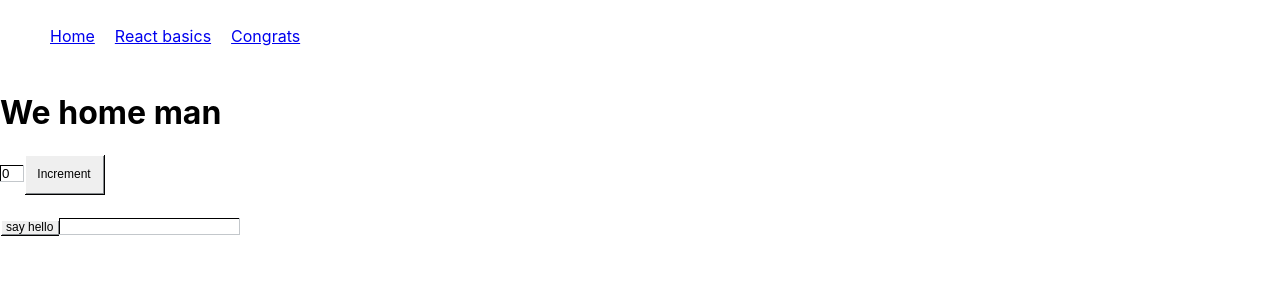
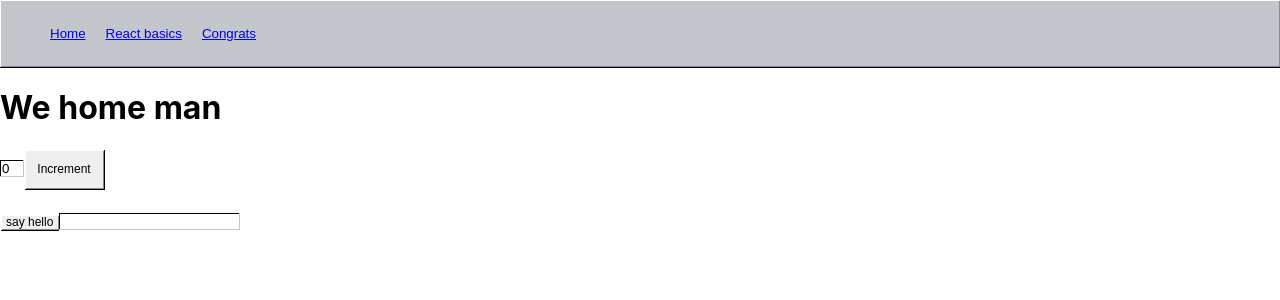
Before and after one commit to philippschwarzmueller/transcendence, a React (Create React App) app in the folder frontend/: page /home in a window 1280 px wide. Shown: the top 300 px of the page. Built offline with nearby package versions, Linux system fonts and the light colour scheme; no server answers.

Commit message:
clean up in component structure

```diff
--- a/frontend/src/components/button/Button.tsx
+++ b/frontend/src/components/button/Button.tsx
@@ -1,3 +1,42 @@
-import { Button } from "./style";
+import styled from "styled-components";
+
+const Button = styled.button`
+  background-color: material;
+  padding: 7 20 5;
+  border: none;
+  color: materialText;
+
+  font-size: 12px;
+
+  box-shadow:
+    inset 1px 1px 0px 1px rgb(255, 255, 255),
+    inset 0 0 0 1px rgb(134, 138, 142),
+    1px 1px 0 0px rgb(0, 0, 0);
+
+  &:disabled {
+    color: materialTextDisabled;
+  }
+
+  &:focus {
+    outline: 1px dotted rgb(0, 0, 0);
+    outline-offset: -5px;
+
+    box-shadow:
+      inset 1px 1px 0px 1px rgb(255, 255, 255),
+      inset 0 0 0 1px rgb(134, 138, 142),
+      1px 1px 0 0px rgb(0, 0, 0);
+  }
+
+  &:active {
+    padding: 8 20 4;
+
+    outline: 1px dotted rgb(0, 0, 0);
+    outline-offset: -5px;
+
+    box-shadow:
+      inset 0 0 0 1px rgb(134, 138, 142),
+      0 0 0 1px rgb(0, 0, 0);
+  }
+`;
 
 export default Button;
--- a/frontend/src/components/button/style.ts
+++ /dev/null
@@ -1,40 +0,0 @@
-import styled from "styled-components";
-
-export const Button = styled.button`
-  background-color: material;
-  padding: 7 20 5;
-  border: none;
-  color: materialText;
-
-  font-size: 12px;
-
-  box-shadow:
-    inset 1px 1px 0px 1px rgb(255, 255, 255),
-    inset 0 0 0 1px rgb(134, 138, 142),
-    1px 1px 0 0px rgb(0, 0, 0);
-
-  &:disabled {
-    color: materialTextDisabled;
-  }
-
-  &:focus {
-    outline: 1px dotted rgb(0, 0, 0);
-    outline-offset: -5px;
-
-    box-shadow:
-      inset 1px 1px 0px 1px rgb(255, 255, 255),
-      inset 0 0 0 1px rgb(134, 138, 142),
-      1px 1px 0 0px rgb(0, 0, 0);
-  }
-
-  &:active {
-    padding: 8 20 4;
-
-    outline: 1px dotted rgb(0, 0, 0);
-    outline-offset: -5px;
-
-    box-shadow:
-      inset 0 0 0 1px rgb(134, 138, 142),
-      0 0 0 1px rgb(0, 0, 0);
-  }
-`;
--- a/frontend/src/components/input/Input.tsx
+++ b/frontend/src/components/input/Input.tsx
@@ -1,3 +1,33 @@
-import { Input } from './style';
+import styled from 'styled-components';
+
+const Input = styled.input`
+  outline: none;
+  border: none;
+  cursor: text;
+
+  padding: 3 3 5 3;
+
+  color: rgb(0, 0, 0);
+  background-color: rgb(255, 255, 255);
+
+  border-radius: 0;
+  border-top-width: 1;
+  border-top-style: 1;
+  border-top-color: borderDark;
+
+  border-right-width: 0;
+  border-bottom-width: 0;
+
+  border-left-width: 1;
+  border-left-style: 1;
+  border-left-color: borderDark;
+
+  box-shadow:
+    inset -1px -1px 0px 0px rgb(195, 199, 203),
+    inset 1px 1px 0px 0px rgb(0, 0, 0),
+    0.5px 0.5px 0px 0.5px rgb(255, 255, 255);
+
+  -webkit-appearance: none;
+`;
 
 export default Input;
--- a/frontend/src/components/input/style.ts
+++ /dev/null
@@ -1,31 +0,0 @@
-import styled from 'styled-components';
-
-export const Input = styled.input`
-  outline: none;
-  border: none;
-  cursor: text;
-
-  padding: 3 3 5 3;
-
-  color: rgb(0, 0, 0);
-  background-color: rgb(255, 255, 255);
-
-  border-radius: 0;
-  border-top-width: 1;
-  border-top-style: 1;
-  border-top-color: borderDark;
-
-  border-right-width: 0;
-  border-bottom-width: 0;
-
-  border-left-width: 1;
-  border-left-style: 1;
-  border-left-color: borderDark;
-
-  box-shadow:
-    inset -1px -1px 0px 0px rgb(195, 199, 203),
-    inset 1px 1px 0px 0px rgb(0, 0, 0),
-    0.5px 0.5px 0px 0.5px rgb(255, 255, 255);
-
-  -webkit-appearance: none;
-`;
--- a/frontend/src/components/nav/Navbar.tsx
+++ b/frontend/src/components/nav/Navbar.tsx
@@ -1,20 +1,53 @@
 import React from 'react';
-import { StyledNavbar } from './style';
 import { Link } from 'react-router-dom';
+
+import styled from 'styled-components';
+
+const StyledNavbar = styled.nav`
+    bottom: 0px;
+    left: 0px;
+    right: 0px;
+    -webkit-box-pack: justify;
+    width: 100vw;
+    z-index: 2;
+    background-color: rgb(195, 199, 203);
+    --x-shadow: inset 0.5px 0.5px 0px 0.5px #ffffff,
+                inset 0 0 0 1px #868a8e,
+                1px 0px 0 0px #000000,
+                0px 1px 0 0px #000000,
+                1px 1px 0 0px #000000;
+    box-shadow: var(--x-ring-shadow,0 0 #0000),var(--x-shadow);
+`;
+
+const StyledLink = styled(Link)`
+
+`;
+
+const StyledLi = styled.button`
+  background-color: rgb(195, 199, 203);
+  border: none;
+  outline: none;
+  max-width: 150px;
+  --x-shadow: inset 0.5px 0.5px 0px 0.5px #ffffff,
+              inset 0 0 0 1px #868a8e,
+              1px 9px 0 0px #000000,
+              0px 1px 0 0px #000000,
+              1px 1px 0 0px #000000
+`;
 
 const Navbar: React.FC = () => {
   return (
     <StyledNavbar>
         <ul style={{ listStyle: "none", display: "inline-flex" }}>
-          <li style={{ padding: 10 }}>
-            <Link to={"/home"}>Home</Link>
-          </li>
-          <li style={{ padding: 10 }}>
-            <Link to={"/react-basics"}>React basics</Link>
-          </li>
-          <li style={{ padding: 10 }}>
-            <Link to={"/congrats"}>Congrats</Link>
-          </li>
+          <StyledLi style={{ padding: 10 }}>
+            <StyledLink to={"/home"}>Home</StyledLink>
+          </StyledLi>
+          <StyledLi style={{ padding: 10 }}>
+            <StyledLink to={"/react-basics"}>React basics</StyledLink>
+          </StyledLi>
+          <StyledLi style={{ padding: 10 }}>
+            <StyledLink to={"/congrats"}>Congrats</StyledLink>
+          </StyledLi>
         </ul>
     </StyledNavbar>
   )
--- a/frontend/src/components/nav/style.ts
+++ /dev/null
@@ -1,5 +0,0 @@
-import styled from 'styled-components';
-
-export const StyledNavbar = styled.nav`
-  background-color: white;
-`;
```
